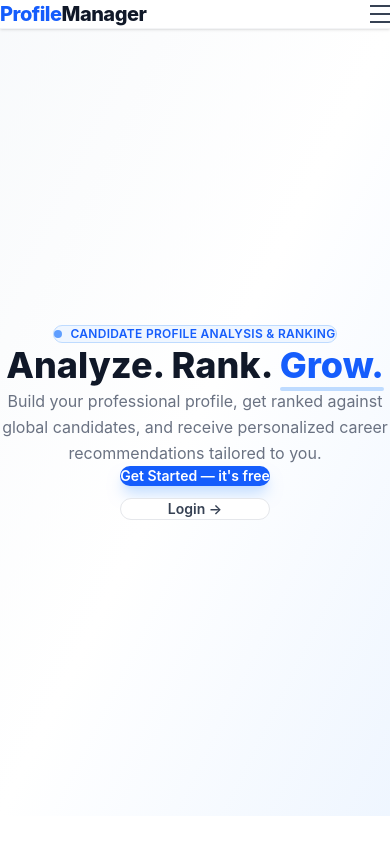
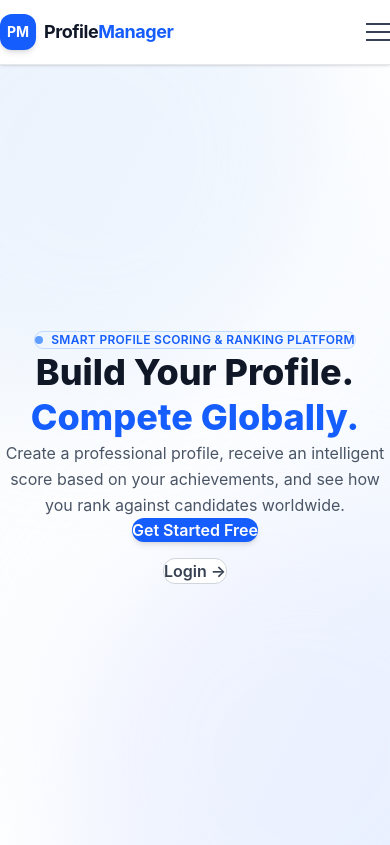
Before and after one commit to 9032857495/Profile-Management, a React (Vite) app in the folder frontend/: page / in a window 390 px wide. Built offline with nearby package versions, Linux system fonts and the light colour scheme; no server answers.

Commit message:
UI update navbar , home page

```diff
--- a/frontend/src/components/Navbar.jsx
+++ b/frontend/src/components/Navbar.jsx
@@ -1,5 +1,5 @@
 import { useState } from 'react'
-import { Link, useNavigate } from 'react-router-dom'
+import { NavLink, useNavigate } from 'react-router-dom'
 import useAuthStore from '../store/authStore'
 import { logout } from '../services/authService'
 
@@ -15,235 +15,153 @@ const Navbar = () => {
     setMenuOpen(false)
   }
 
+  const navLinkStyle = ({ isActive }) =>
+    `px-4 py-2 rounded-lg text-sm font-medium transition-all ${
+      isActive
+        ? 'text-blue-600 bg-blue-50'
+        : 'text-gray-600 hover:text-blue-600 hover:bg-gray-50'
+    }`
+
   return (
-    <nav className="w-full bg-white border-b border-gray-100 shadow-sm sticky top-0 z-50">
-      <div className="max-w-6xl mx-auto px-6 py-3.5 flex items-center justify-between">
+    <nav className="sticky top-0 z-50 bg-white border-b border-gray-200 shadow-sm">
+      <div className="max-w-6xl mx-auto px-8">
+
+        <div className="flex items-center justify-between h-16">
 
           {/* Logo */}
-        <Link
-          to="/"
-          className="text-xl font-extrabold text-blue-600 tracking-tight hover:opacity-90 transition"
-        >
-          Profile<span className="text-gray-900">Manager</span>
-        </Link>
+          <NavLink to="/" className="flex items-center gap-2">
+            <div className="w-9 h-9 rounded-xl bg-blue-600 flex items-center justify-center text-white font-bold text-sm shadow-md">
+              PM
+            </div>
+            <span className="text-lg font-bold tracking-tight text-gray-900">
+              Profile<span className="text-blue-600">Manager</span>
+            </span>
+          </NavLink>
 
-        {/* Desktop Right Side */}
-        <div className="hidden sm:flex items-center gap-4">
+          {/* Desktop Menu */}
+          <div className="hidden sm:flex items-center gap-3">
+
             {isAuthenticated ? (
               <>
-              {/* Avatar + Name */}
-              <div className="flex items-center gap-2.5">
+                <NavLink to="/dashboard" className={navLinkStyle}>
+                  Dashboard
+                </NavLink>
+
+                <NavLink to="/rankings" className={navLinkStyle}>
+                  Rankings
+                </NavLink>
+
+                <NavLink to="/jobs" className={navLinkStyle}>
+                  Jobs
+                </NavLink>
+
+                <NavLink to="/learning-paths" className={navLinkStyle}>
+                  Learning
+                </NavLink>
+
+                {user?.role === 'admin' && (
+                  <NavLink to="/admin" className={navLinkStyle}>
+                    Admin
+                  </NavLink>
+                )}
+
+                <div className="h-6 w-px bg-gray-200 mx-2" />
+
+                {/* User */}
+                <div className="flex items-center gap-3">
                   {user?.avatar ? (
                     <img
                       src={user.avatar}
                       alt={user?.name}
-                    className="w-9 h-9 rounded-full border-2 border-blue-500 object-cover"
+                      className="w-9 h-9 rounded-full object-cover border-2 border-blue-500"
                     />
                   ) : (
-                  <div className="w-9 h-9 rounded-full bg-blue-600 flex items-center justify-center
-                                  text-white font-bold text-sm border-2 border-blue-500">
+                    <div className="w-9 h-9 rounded-full bg-blue-600 flex items-center justify-center text-white font-semibold">
                       {user?.name?.charAt(0).toUpperCase()}
-                  </div>
-                )}
-                <span className="text-gray-700 font-medium text-sm">{user?.name}</span>
-              </div>
-
-              {/* Divider */}
-              <div className="w-px h-5 bg-gray-200" />
-
-              {/* Dashboard */}
-              <Link
-                to="/dashboard"
-                className="text-gray-600 text-sm font-medium hover:text-blue-600 transition"
-              >
-                Dashboard
-              </Link>
-
-              {/* Divider */}
-              {/* <div className="w-px h-5 bg-gray-200" /> */}
-
-              {/* Rankings */}
-              {/* <Link
-                to="/rankings"
-                className="text-gray-600 text-sm font-medium hover:text-purple-600 transition"
-              >
-                Rankings
-              </Link> */}
-
-              {/* Divider */}
-              {/* <div className="w-px h-5 bg-gray-200" /> */}
-
-              {/* Jobs */}
-              {/* <Link
-                to="/jobs"
-                className="text-gray-600 text-sm font-medium hover:text-green-600 transition"
-              >
-                Jobs
-              </Link> */}
-
-              {/* Divider */}
-              {/* <div className="w-px h-5 bg-gray-200" /> */}
-
-              {/* Learning Paths */}
-              {/* <Link
-                to="/learning-paths"
-                className="text-gray-600 text-sm font-medium hover:text-pink-600 transition"
-              >
-                Learning
-              </Link> */}
-
-              {/* Admin (only for admins) */}
-              {user?.role === 'admin' && (
-                <>
-                  <div className="w-px h-5 bg-gray-200" />
-                  <Link
-                    to="/admin"
-                    className="text-gray-600 text-sm font-medium hover:text-slate-800 transition"
-                  >
-                    Admin
-                  </Link>
-                </>
-              )}
-
-              {/* Divider */}
-              <div className="w-px h-5 bg-gray-200" />
-
-              {/* Logout */}
-              <button
-                onClick={handleLogout}
-                className="bg-red-50 text-red-500 border border-red-200 px-4 py-1.5 rounded-lg
-                           hover:bg-red-500 hover:text-white transition-all text-sm font-medium"
-              >
-                Logout
-              </button>
-            </>
-          ) : (
-            <div className="flex items-center gap-3">
-              <Link
-                to="/login"
-                className="text-gray-600 text-sm font-medium hover:text-blue-600 transition"
-              >
-                Login
-              </Link>
-              <Link
-                to="/register"
-                className="bg-blue-600 text-white px-5 py-2 rounded-xl text-sm
-                           font-semibold hover:bg-blue-700 active:scale-95 transition-all shadow-sm"
-              >
-                Get Started
-              </Link>
                     </div>
                   )}
                 </div>
 
-        {/* Mobile Hamburger */}
-        <button
-          className="sm:hidden flex flex-col gap-1.5 p-1 rounded-md hover:bg-gray-100 transition"
-          onClick={() => setMenuOpen(!menuOpen)}
-          aria-label="Toggle menu"
-        >
-          <span className={`block w-5 h-0.5 bg-gray-700 transition-transform duration-300
-                           ${menuOpen ? 'rotate-45 translate-y-2' : ''}`} />
-          <span className={`block w-5 h-0.5 bg-gray-700 transition-opacity duration-300
-                           ${menuOpen ? 'opacity-0' : ''}`} />
-          <span className={`block w-5 h-0.5 bg-gray-700 transition-transform duration-300
-                           ${menuOpen ? '-rotate-45 -translate-y-2' : ''}`} />
-        </button>
-
-      </div>
-
-      {/* Mobile Dropdown Menu */}
-      {menuOpen && (
-        <div className="sm:hidden bg-white border-t border-gray-100 px-6 py-4 flex flex-col gap-4">
-          {isAuthenticated ? (
-            <>
-              {/* User Info */}
-              <div className="flex items-center gap-3 pb-3 border-b border-gray-100">
-                {user?.avatar ? (
-                  <img
-                    src={user.avatar}
-                    alt={user?.name}
-                    className="w-10 h-10 rounded-full border-2 border-blue-500 object-cover"
-                  />
-                ) : (
-                  <div className="w-10 h-10 rounded-full bg-blue-600 flex items-center
-                                  justify-center text-white font-bold text-sm">
-                    {user?.name?.charAt(0).toUpperCase()}
-                  </div>
-                )}
-                <div>
-                  <p className="text-gray-900 font-semibold text-sm">{user?.name}</p>
-                  <p className="text-gray-400 text-xs">{user?.email}</p>
-                </div>
-              </div>
-
-              <Link
-                to="/dashboard"
-                onClick={() => setMenuOpen(false)}
-                className="text-gray-700 text-sm font-medium hover:text-blue-600 transition"
-              >
-                Dashboard
-              </Link>
-
-              {/* <Link
-                to="/rankings"
-                onClick={() => setMenuOpen(false)}
-                className="text-gray-700 text-sm font-medium hover:text-purple-600 transition"
-              >
-                Rankings 🏆
-              </Link> */}
-
-              {/* <Link
-                to="/jobs"
-                onClick={() => setMenuOpen(false)}
-                className="text-gray-700 text-sm font-medium hover:text-green-600 transition"
-              >
-                Jobs 🎯
-              </Link> */}
-
-              {/* <Link
-                to="/learning-paths"
-                onClick={() => setMenuOpen(false)}
-                className="text-gray-700 text-sm font-medium hover:text-pink-600 transition"
-              >
-                Learning 🛤️
-              </Link> */}
-
-              {user?.role === 'admin' && (
-                <Link
-                  to="/admin"
-                  onClick={() => setMenuOpen(false)}
-                  className="text-gray-700 text-sm font-medium hover:text-slate-800 transition"
-                >
-                  Admin 🛡️
-                </Link>
-              )}
-
                 <button
                   onClick={handleLogout}
-                className="w-full bg-red-50 text-red-500 border border-red-200 py-2 rounded-lg
-                           hover:bg-red-500 hover:text-white transition-all text-sm font-medium"
+                  className="ml-2 px-5 py-2 rounded-xl text-sm font-semibold
+                             bg-red-50 text-red-500 border border-red-200
+                             hover:bg-red-500 hover:text-white transition-all duration-200"
                 >
                   Logout
                 </button>
               </>
             ) : (
               <>
-              <Link
-                to="/login"
-                onClick={() => setMenuOpen(false)}
-                className="text-gray-700 text-sm font-medium hover:text-blue-600 transition"
+                <NavLink to="/login" className={navLinkStyle}>
+                  Login
+                </NavLink>
+
+                <NavLink
+                  to="/register"
+                  className="px-6 py-2.5 rounded-xl text-sm font-semibold
+                             bg-blue-600 text-white shadow-sm
+                             hover:bg-blue-700 active:scale-95 transition-all duration-200"
                 >
+                  Get Started
+                </NavLink>
+              </>
+            )}
+          </div>
+
+          {/* Mobile Toggle */}
+          <button
+            className="sm:hidden flex flex-col gap-1.5"
+            onClick={() => setMenuOpen(!menuOpen)}
+          >
+            <span className={`w-6 h-0.5 bg-gray-700 transition ${menuOpen ? 'rotate-45 translate-y-2' : ''}`} />
+            <span className={`w-6 h-0.5 bg-gray-700 transition ${menuOpen ? 'opacity-0' : ''}`} />
+            <span className={`w-6 h-0.5 bg-gray-700 transition ${menuOpen ? '-rotate-45 -translate-y-2' : ''}`} />
+          </button>
+
+        </div>
+      </div>
+
+      {/* Mobile Menu */}
+      {menuOpen && (
+        <div className="sm:hidden bg-white border-t border-gray-200 px-8 py-6 flex flex-col gap-3 shadow-lg">
+          {isAuthenticated ? (
+            <>
+              <NavLink to="/dashboard" onClick={() => setMenuOpen(false)} className={navLinkStyle}>
+                Dashboard
+              </NavLink>
+              <NavLink to="/rankings" onClick={() => setMenuOpen(false)} className={navLinkStyle}>
+                Rankings
+              </NavLink>
+              <NavLink to="/jobs" onClick={() => setMenuOpen(false)} className={navLinkStyle}>
+                Jobs
+              </NavLink>
+              <NavLink to="/learning-paths" onClick={() => setMenuOpen(false)} className={navLinkStyle}>
+                Learning
+              </NavLink>
+
+              <button
+                onClick={handleLogout}
+                className="mt-3 px-6 py-2.5 rounded-xl text-sm font-semibold
+                           bg-red-50 text-red-500 border border-red-200
+                           hover:bg-red-500 hover:text-white transition-all"
+              >
+                Logout
+              </button>
+            </>
+          ) : (
+            <>
+              <NavLink to="/login" onClick={() => setMenuOpen(false)} className={navLinkStyle}>
                 Login
-              </Link>
-              <Link
+              </NavLink>
+              <NavLink
                 to="/register"
                 onClick={() => setMenuOpen(false)}
-                className="bg-blue-600 text-white text-center py-2 rounded-xl text-sm
-                           font-semibold hover:bg-blue-700 transition-all"
+                className="text-center px-6 py-2.5 rounded-xl text-sm font-semibold
+                           bg-blue-600 text-white hover:bg-blue-700 transition-all"
               >
                 Get Started
-              </Link>
+              </NavLink>
             </>
           )}
         </div>
--- a/frontend/src/pages/Home.jsx
+++ b/frontend/src/pages/Home.jsx
@@ -5,114 +5,86 @@ const Home = () => {
   const { isAuthenticated } = useAuthStore()
 
   return (
-    <div
-      style={{ minHeight: 'calc(100vh - 57px)' }}
-      className="relative flex flex-col items-center justify-center
-                 bg-gradient-to-br from-slate-50 via-white to-blue-50
-                 px-6 py-20 overflow-hidden"
-    >
+    <div className="relative min-h-[calc(100vh-64px)] flex items-center justify-center bg-gradient-to-br from-slate-50 via-white to-blue-50 overflow-hidden">
 
-      {/* ── Background blobs ── */}
-      <div className="absolute top-0 left-0 w-full h-full
-                      pointer-events-none overflow-hidden -z-10">
+      {/* Background Glow */}
+      <div className="absolute -top-40 -left-40 w-[500px] h-[500px] bg-blue-100 opacity-40 blur-3xl rounded-full" />
+      <div className="absolute -bottom-40 -right-40 w-[500px] h-[500px] bg-indigo-100 opacity-40 blur-3xl rounded-full" />
 
-        {/* Top-left blob */}
-        <div className="absolute -top-32 -left-32 w-96 h-96 rounded-full
-                        bg-blue-100 opacity-50 blur-3xl" />
+      <div className="relative max-w-5xl mx-auto px-6 py-24 text-center">
 
-        {/* Bottom-right blob */}
-        <div className="absolute -bottom-32 -right-32 w-96 h-96 rounded-full
-                        bg-indigo-100 opacity-50 blur-3xl" />
-
-        {/* Center faint blob */}
-        <div className="absolute top-1/2 left-1/2 -translate-x-1/2
-                        -translate-y-1/2 w-[600px] h-[600px] rounded-full
-                        bg-blue-50 opacity-60 blur-3xl" />
+        {/* Badge */}
+        <div className="inline-flex items-center gap-2 bg-blue-50 text-blue-600
+                        text-xs font-semibold px-5 py-2 rounded-full border border-blue-200 mb-10 tracking-wide uppercase">
+          <span className="w-2 h-2 rounded-full bg-blue-500 animate-pulse" />
+          Smart Profile Scoring & Ranking Platform
         </div>
 
-      {/* ── Floating emoji decorations ── */}
-      <div className="absolute top-16 left-10 text-4xl opacity-20
-                      select-none hidden lg:block animate-bounce"
-           style={{ animationDuration: '3s' }}>🎓</div>
-      <div className="absolute top-24 right-16 text-3xl opacity-20
-                      select-none hidden lg:block animate-bounce"
-           style={{ animationDuration: '4s' }}>💻</div>
-      <div className="absolute bottom-24 left-16 text-3xl opacity-20
-                      select-none hidden lg:block animate-bounce"
-           style={{ animationDuration: '5s' }}>📊</div>
-      <div className="absolute bottom-16 right-10 text-4xl opacity-20
-                      select-none hidden lg:block animate-bounce"
-           style={{ animationDuration: '3.5s' }}>🏆</div>
-      <div className="absolute top-1/2 left-6 text-2xl opacity-15
-                      select-none hidden lg:block animate-bounce"
-           style={{ animationDuration: '4.5s' }}>🧠</div>
-      <div className="absolute top-1/2 right-6 text-2xl opacity-15
-                      select-none hidden lg:block animate-bounce"
-           style={{ animationDuration: '3.8s' }}>🎯</div>
-
-      {/* ── Badge ── */}
-      <div className="inline-flex items-center gap-2 bg-blue-50 text-blue-600
-                      text-xs font-semibold px-4 py-1.5 rounded-full border
-                      border-blue-200 mb-8 tracking-wide uppercase">
-        <span className="w-2 h-2 rounded-full bg-blue-500 animate-pulse" />
-        Candidate Profile Analysis & Ranking
-      </div>
-
-      {/* ── Heading ── */}
-      <h1 className="text-4xl sm:text-5xl lg:text-6xl font-extrabold
-                     text-gray-900 text-center leading-tight mb-6 max-w-3xl">
-        Analyze. Rank.{' '}
-        <span className="text-blue-600 relative">
-          Grow.
-          <span className="absolute -bottom-1 left-0 w-full h-1
-                           bg-blue-200 rounded-full" />
-        </span>
+        {/* Heading */}
+        <h1 className="text-4xl sm:text-5xl lg:text-6xl font-extrabold text-gray-900 leading-tight">
+          Build Your Profile.
+          <br />
+          <span className="text-blue-600">Compete Globally.</span>
         </h1>
 
-      {/* ── Subheading ── */}
-      <p className="text-gray-500 text-base sm:text-lg text-center max-w-xl
-                    leading-relaxed mb-10">
-        Build your professional profile, get ranked against global candidates,
-        and receive personalized career recommendations tailored to you.
+        {/* Subheading */}
+        <p className="mt-6 text-gray-600 text-base sm:text-lg max-w-2xl mx-auto leading-relaxed">
+          Create a professional profile, receive an intelligent score based on your
+          achievements, and see how you rank against candidates worldwide.
         </p>
 
-      {/* ── CTA — not logged in ── */}
+        {/* CTA */}
         {!isAuthenticated && (
-        <div className="flex flex-col sm:flex-row items-center gap-3">
+          <div className="mt-10 flex flex-col sm:flex-row items-center justify-center gap-4">
+
             <Link
               to="/register"
-            className="w-full sm:w-auto bg-blue-600 text-white px-8 py-3
-                       rounded-xl text-sm sm:text-base font-semibold
-                       hover:bg-blue-700 active:scale-95 transition-all
-                       shadow-lg shadow-blue-200 text-center"
+              className="px-10 py-3 rounded-xl text-base font-semibold
+                         bg-blue-600 text-white shadow-md
+                         hover:bg-blue-700 hover:shadow-lg
+                         active:scale-95 transition-all duration-200"
             >
-            Get Started — it's free
+              Get Started Free
             </Link>
+
             <Link
               to="/login"
-            className="w-full sm:w-auto bg-white text-gray-700 px-8 py-3
-                       rounded-xl text-sm sm:text-base font-semibold
-                       border border-gray-200 hover:border-blue-400
-                       hover:text-blue-600 transition-all text-center"
+              className="px-10 py-3 rounded-xl text-base font-semibold
+                         bg-white text-gray-700 border border-gray-300
+                         hover:border-blue-400 hover:text-blue-600
+                         transition-all duration-200"
             >
               Login →
+            </Link>
+
+          </div>
+        )}
+
+        {isAuthenticated && (
+          <div className="mt-10">
+            <Link
+  to="/dashboard"
+  className="group inline-flex items-center justify-center
+             px-16 py-5
+             rounded-2xl
+             text-lg font-semibold
+             bg-gradient-to-r from-blue-600 to-indigo-600
+             text-white
+             shadow-xl shadow-blue-200/60
+             hover:shadow-2xl hover:shadow-blue-300/70
+             hover:-translate-y-1
+             active:scale-95
+             transition-all duration-300"
+>
+  Go to Dashboard
+  <span className="ml-3 transition-transform duration-300 group-hover:translate-x-1">
+    →
+  </span>
 </Link>
           </div>
         )}
 
-      {/* ── Already logged in nudge ── */}
-      {isAuthenticated && (
-        <p className="text-sm text-gray-400">
-          You're logged in.{' '}
-          <Link
-            to="/dashboard"
-            className="text-blue-500 hover:underline font-medium"
-          >
-            View your Dashboard →
-          </Link>
-        </p>
-      )}
-
+      </div>
     </div>
   )
 }
```
Lines whose indentation alone changed are shown as unchanged.
